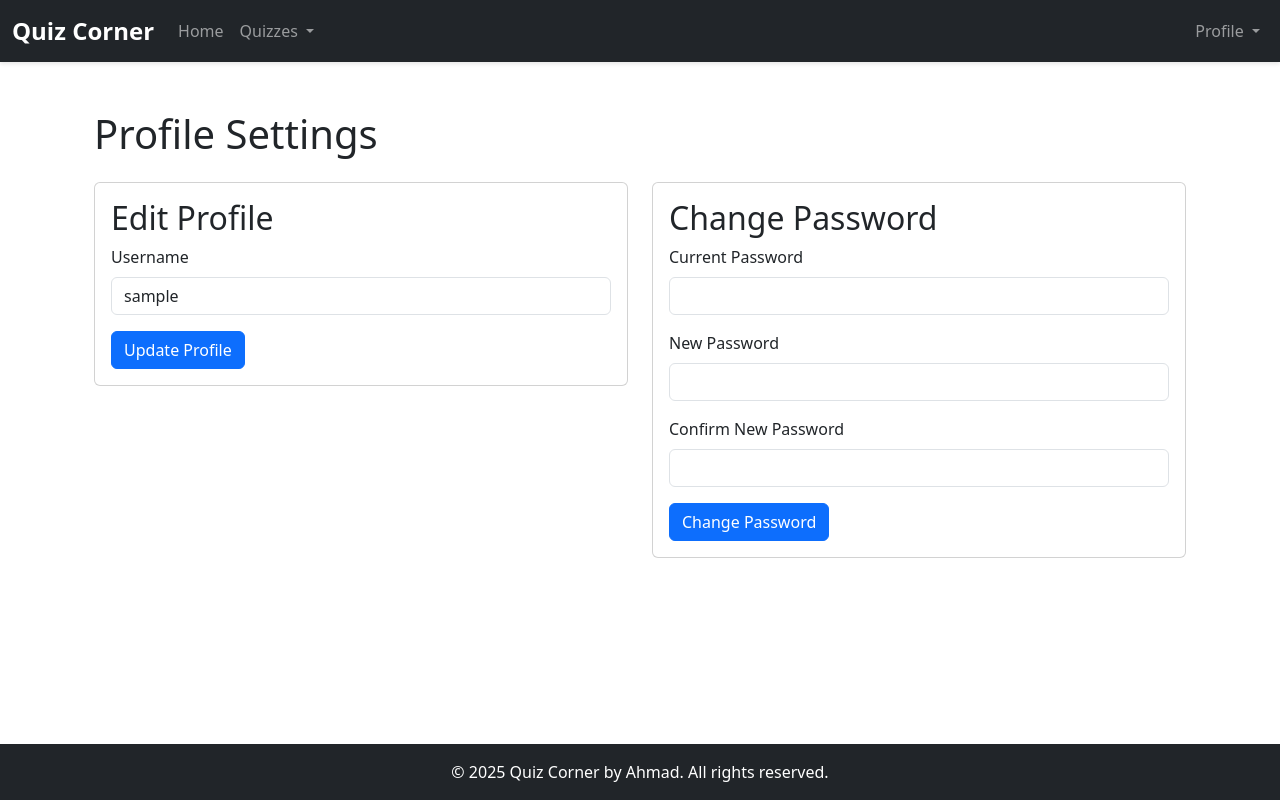
After one commit to ahmadnasir00/Quiz_Corner, a Flask app: page /profile in a window 1280 px wide. The commit adds this page. Run offline with Flask 3, Linux system fonts and the light colour scheme; the visitor is signed in with stand-in values (Sample User, id 1).

Commit message:
Added Edit Profile

```diff
--- a/app/app.py
+++ b/app/app.py
@@ -1,5 +1,6 @@
 from flask import Blueprint, render_template, redirect, url_for, flash, request, jsonify, session
 from flask_login import login_user, login_required, logout_user, current_user
+from .forms import ProfileForm, ChangePasswordForm
 from .models import User, Quiz, Question, QuestionChoice, QuizResult, db
 from authlib.integrations.flask_client import OAuth
 import random
@@ -302,6 +303,50 @@ def login():
 
     return render_template('login.html')
 
+@main_blueprint.route('/profile', methods=['GET', 'POST'])
+@login_required
+def profile():
+    form = ProfileForm(obj=current_user)
+
+    if form.validate_on_submit():
+        new_username = form.username.data
+
+        # Check if username is already taken
+        if new_username != current_user.username and \
+           User.query.filter_by(username=new_username).first():
+            flash('Username already taken')
+            return redirect(url_for('main.profile'))
+
+        current_user.username = new_username
+        db.session.commit()
+        flash('Profile updated successfully')
+        return redirect(url_for('main.profile'))
+
+    return render_template('profile.html',
+                         profile_form=ProfileForm(obj=current_user),
+                         password_form=ChangePasswordForm())
+
+@main_blueprint.route('/change_password', methods=['GET', 'POST'])
+@login_required
+def change_password():
+    form = ChangePasswordForm()
+
+    if form.validate_on_submit():
+        # Verify current password
+        if not current_user.check_password(form.current_password.data):
+            flash('Current password is incorrect')
+            return redirect(url_for('main.change_password'))
+
+        # Update password
+        current_user.set_password(form.new_password.data)
+        db.session.commit()
+        flash('Password changed successfully')
+        return redirect(url_for('main.profile'))
+
+    return render_template('profile.html',
+                         profile_form=ProfileForm(obj=current_user),
+                         password_form=form)
+
 @main_blueprint.route('/logout')
 @login_required
 def logout():
--- /dev/null
+++ b/app/forms.py
@@ -0,0 +1,17 @@
+from flask_wtf import FlaskForm
+from wtforms import StringField, PasswordField
+from wtforms.validators import DataRequired, EqualTo, Length
+
+class ProfileForm(FlaskForm):
+    username = StringField('Username', validators=[DataRequired(), Length(min=3, max=50)])
+
+class ChangePasswordForm(FlaskForm):
+    current_password = PasswordField('Current Password', validators=[DataRequired()])
+    new_password = PasswordField('New Password', validators=[
+        DataRequired(),
+        Length(min=8, message='Password must be at least 8 characters long')
+    ])
+    confirm_password = PasswordField('Confirm New Password', validators=[
+        DataRequired(),
+        EqualTo('new_password', message='Passwords must match')
+    ])
--- a/templates/base.html
+++ b/templates/base.html
@@ -41,8 +41,16 @@
                         </a>
                     </li>
                     {% endif %}
-                    <li class="nav-item">
-                        <a class="nav-link" href="{{ url_for('main.logout') }}">Logout</a>
+                    <li class="nav-item dropdown">
+                        <a class="nav-link dropdown-toggle" href="#" role="button" data-bs-toggle="dropdown">
+                            <i class="fas fa-user-circle me-1"></i>Profile
+                        </a>
+                        <ul class="dropdown-menu">
+                            <li><a class="dropdown-item" href="{{ url_for('main.profile') }}">Edit Profile</a></li>
+
+                            <li><hr class="dropdown-divider"></li>
+                            <li><a class="dropdown-item" href="{{ url_for('main.logout') }}">Logout</a></li>
+                        </ul>
                     </li>
                     {% else %}
                     <li class="nav-item">
--- /dev/null
+++ b/templates/profile.html
@@ -0,0 +1,77 @@
+{% extends "base.html" %}
+
+{% block content %}
+<div class="container my-4">
+    <h1 class="mb-4">Profile Settings</h1>
+
+    <div class="row">
+        <div class="col-md-6">
+            <div class="card mb-4">
+                <div class="card-body">
+                    <h2 class="card-title">Edit Profile</h2>
+                    <form method="POST" action="{{ url_for('main.profile') }}">
+                        {{ profile_form.hidden_tag() }}
+                        <div class="mb-3">
+                            {{ profile_form.username.label(class="form-label") }}
+                            {{ profile_form.username(class="form-control") }}
+                            {% if profile_form.username.errors %}
+                                <div class="invalid-feedback">
+                                    {% for error in profile_form.username.errors %}
+                                        <span>{{ error }}</span>
+                                    {% endfor %}
+                                </div>
+                            {% endif %}
+                        </div>
+                        <button type="submit" class="btn btn-primary">Update Profile</button>
+                    </form>
+                </div>
+            </div>
+        </div>
+
+        <div class="col-md-6">
+            <div class="card">
+                <div class="card-body">
+                    <h2 class="card-title">Change Password</h2>
+                    <form method="POST" action="{{ url_for('main.change_password') }}">
+                        {{ password_form.hidden_tag() }}
+                        <div class="mb-3">
+                            {{ password_form.current_password.label(class="form-label") }}
+                            {{ password_form.current_password(class="form-control" + (' is-invalid' if password_form.current_password.errors else '')) }}
+                            {% if password_form.current_password.errors %}
+                                <div class="invalid-feedback">
+                                    {% for error in password_form.current_password.errors %}
+                                        <span>{{ error }}</span>
+                                    {% endfor %}
+                                </div>
+                            {% endif %}
+                        </div>
+                        <div class="mb-3">
+                            {{ password_form.new_password.label(class="form-label") }}
+                            {{ password_form.new_password(class="form-control" + (' is-invalid' if password_form.new_password.errors else '')) }}
+                            {% if password_form.new_password.errors %}
+                                <div class="invalid-feedback">
+                                    {% for error in password_form.new_password.errors %}
+                                        <span>{{ error }}</span>
+                                    {% endfor %}
+                                </div>
+                            {% endif %}
+                        </div>
+                        <div class="mb-3">
+                            {{ password_form.confirm_password.label(class="form-label") }}
+                            {{ password_form.confirm_password(class="form-control" + (' is-invalid' if password_form.confirm_password.errors else '')) }}
+                            {% if password_form.confirm_password.errors %}
+                                <div class="invalid-feedback">
+                                    {% for error in password_form.confirm_password.errors %}
+                                        <span>{{ error }}</span>
+                                    {% endfor %}
+                                </div>
+                            {% endif %}
+                        </div>
+                        <button type="submit" class="btn btn-primary">Change Password</button>
+                    </form>
+                </div>
+            </div>
+        </div>
+    </div>
+</div>
+{% endblock %}
```
Also changed, not shown: app/admin.py (+53 -2 lines).
